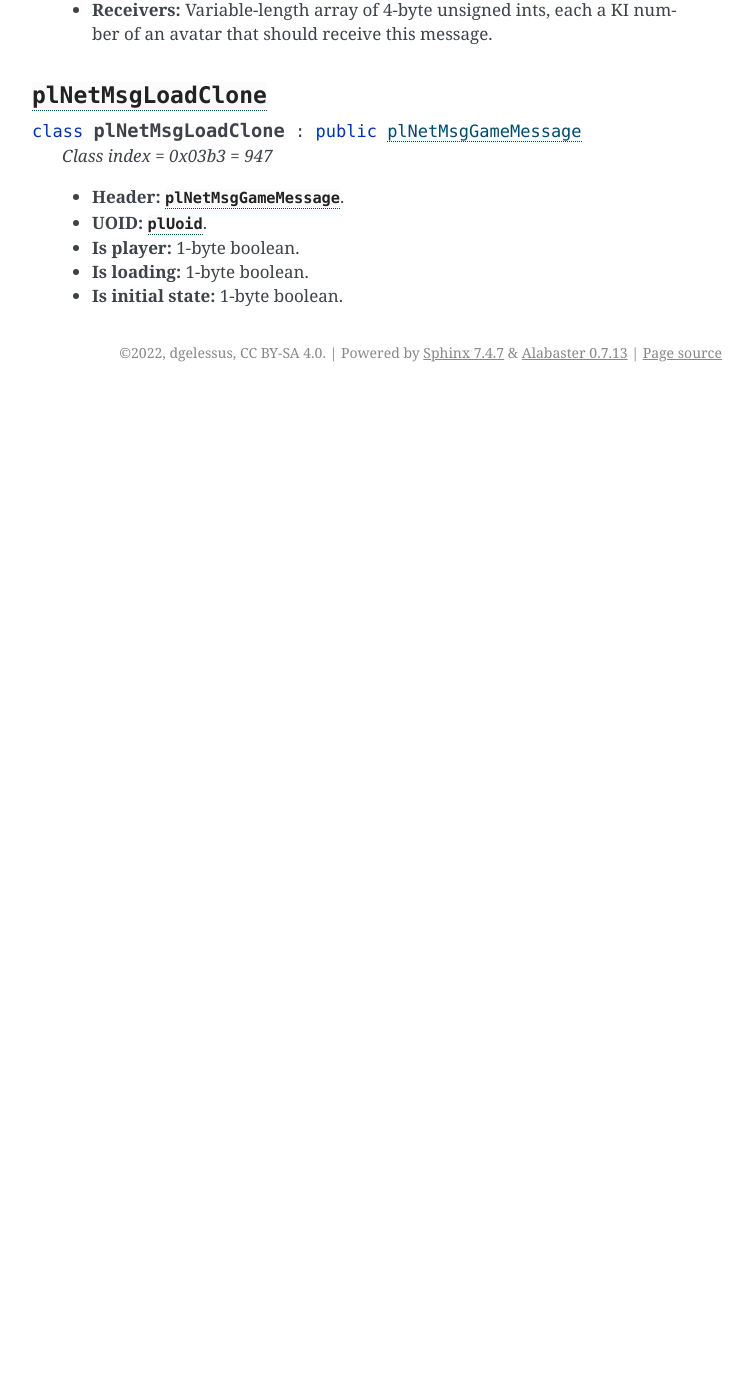
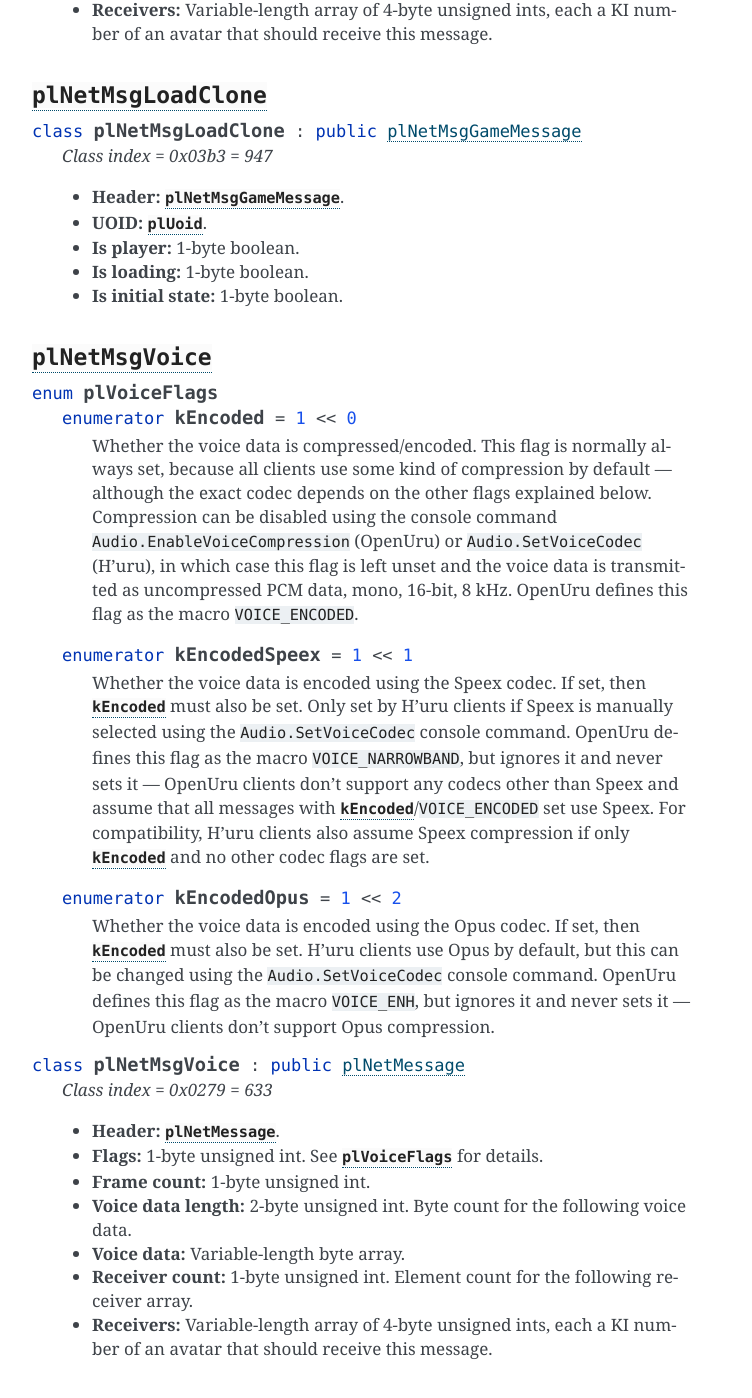
Before and after one commit to dgelessus/NAGUS, a Sphinx documentation site: the page built from docs/uru/game_server.rst, in a window 1280 px wide and 1400 px high, scrolled down 13081 px. Shown: the whole window, without its empty margins (388-1140 px from the left). Built offline with Sphinx 7.4.7, drawn with Linux system fonts in a browser that asks for light colours; before the commit the page ends 13473 px from its top, so only the background shows below that; some of the changed text lies outside the part shown.

Commit message:
Document structure of plNetMsgVoice

```diff
--- a/docs/uru/game_server.rst
+++ b/docs/uru/game_server.rst
@@ -174,7 +174,7 @@ and not supported by MOSS or DIRTSAND
 
       * :cpp:class:`plNetMsgGameMessageDirected` = 0x032e = 814 (client <-> server)
       * :cpp:class:`plNetMsgLoadClone` = 0x03b3 = 947 (client <-> server)
-  * ``plNetMsgVoice`` = 0x0279 = 633 (client <-> server)
+  * :cpp:class:`plNetMsgVoice` = 0x0279 = 633 (client <-> server)
   * ``plNetMsgObjectUpdateFilter`` = 0x029d = 669 (client -> server, not handled by MOSS or DIRTSAND)
   * ``plNetMsgMembersListReq`` = 0x02ad = 685 (client -> server)
   * ``plNetMsgServerToClient`` = 0x02b2 = 690 (abstract)
@@ -387,7 +387,7 @@ Common data types
          * If ``plNetClientRecorder`` is enabled using the console command ``Demo.RecordNet``,
            this flag is set on all :cpp:class:`plNetMsgSDLState`, :cpp:class:`plNetMsgSDLStateBCast`, :cpp:class:`plNetMsgGameMessage`, and :cpp:class:`plNetMsgLoadClone` messages.
          * If voice chat echo has been enabled using the console command ``Net.Voice.Echo``,
-           this flag is set on all ``plNetMsgVoice`` messages
+           this flag is set on all :cpp:class:`plNetMsgVoice` messages
            (this is broken in OpenUru clients if compression is disabled using the console command ``Audio.EnableVoiceCompression``).
 
          Because both of these features can only be enabled via console commands,
@@ -486,7 +486,7 @@ Common data types
 
       .. cpp:enumerator:: kNeedsReliableSend = 1 << 18
 
-         The client sets this flag for all messages other than ``plNetMsgVoice``, ``plNetMsgObjectUpdateFilter``, and ``plNetMsgListenListUpdate``.
+         The client sets this flag for all messages other than :cpp:class:`plNetMsgVoice`, ``plNetMsgObjectUpdateFilter``, and ``plNetMsgListenListUpdate``.
          DIRTSAND sets it for all messages it creates,
          whereas MOSS never sets it for its own messages.
          MOSS, DIRTSAND, and the client never use this flag for anything.
@@ -720,3 +720,59 @@ Common data types
    * **Is player:** 1-byte boolean.
    * **Is loading:** 1-byte boolean.
    * **Is initial state:** 1-byte boolean.
+
+:cpp:class:`plNetMsgVoice`
+^^^^^^^^^^^^^^^^^^^^^^^^^^
+
+.. cpp:enum:: plVoiceFlags
+
+   .. cpp:enumerator:: kEncoded = 1 << 0
+
+      Whether the voice data is compressed/encoded.
+      This flag is normally always set,
+      because all clients use some kind of compression by default ---
+      although the exact codec depends on the other flags explained below.
+      Compression can be disabled using the console command ``Audio.EnableVoiceCompression`` (OpenUru) or ``Audio.SetVoiceCodec`` (H'uru),
+      in which case this flag is left unset
+      and the voice data is transmitted as uncompressed PCM data, mono, 16-bit, 8 kHz.
+      OpenUru defines this flag as the macro ``VOICE_ENCODED``.
+
+   .. cpp:enumerator:: kEncodedSpeex = 1 << 1
+
+      Whether the voice data is encoded using the Speex codec.
+      If set,
+      then :cpp:enumerator:`kEncoded` must also be set.
+      Only set by H'uru clients if Speex is manually selected using the ``Audio.SetVoiceCodec`` console command.
+      OpenUru defines this flag as the macro ``VOICE_NARROWBAND``,
+      but ignores it and never sets it ---
+      OpenUru clients don't support any codecs other than Speex
+      and assume that all messages with :cpp:enumerator:`kEncoded`/``VOICE_ENCODED`` set use Speex.
+      For compatibility,
+      H'uru clients also assume Speex compression if only :cpp:enumerator:`kEncoded` and no other codec flags are set.
+
+   .. cpp:enumerator:: kEncodedOpus = 1 << 2
+
+      Whether the voice data is encoded using the Opus codec.
+      If set,
+      then :cpp:enumerator:`kEncoded` must also be set.
+      H'uru clients use Opus by default,
+      but this can be changed using the ``Audio.SetVoiceCodec`` console command.
+      OpenUru defines this flag as the macro ``VOICE_ENH``,
+      but ignores it and never sets it ---
+      OpenUru clients don't support Opus compression.
+
+.. cpp:class:: plNetMsgVoice : public plNetMessage
+
+   *Class index = 0x0279 = 633*
+
+   * **Header:** :cpp:class:`plNetMessage`.
+   * **Flags:** 1-byte unsigned int.
+     See :cpp:enum:`plVoiceFlags` for details.
+   * **Frame count:** 1-byte unsigned int.
+   * **Voice data length:** 2-byte unsigned int.
+     Byte count for the following voice data.
+   * **Voice data:** Variable-length byte array.
+   * **Receiver count:** 1-byte unsigned int.
+     Element count for the following receiver array.
+   * **Receivers:** Variable-length array of 4-byte unsigned ints,
+     each a KI number of an avatar that should receive this message.
```
